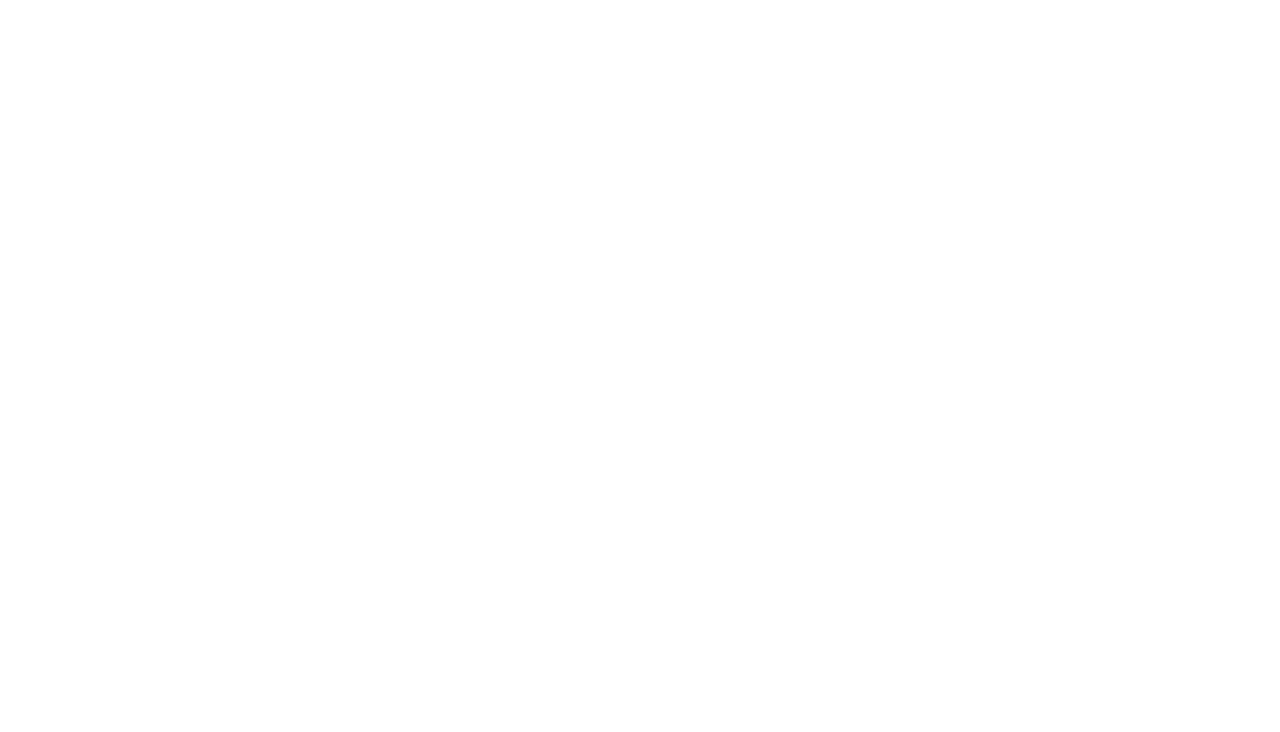
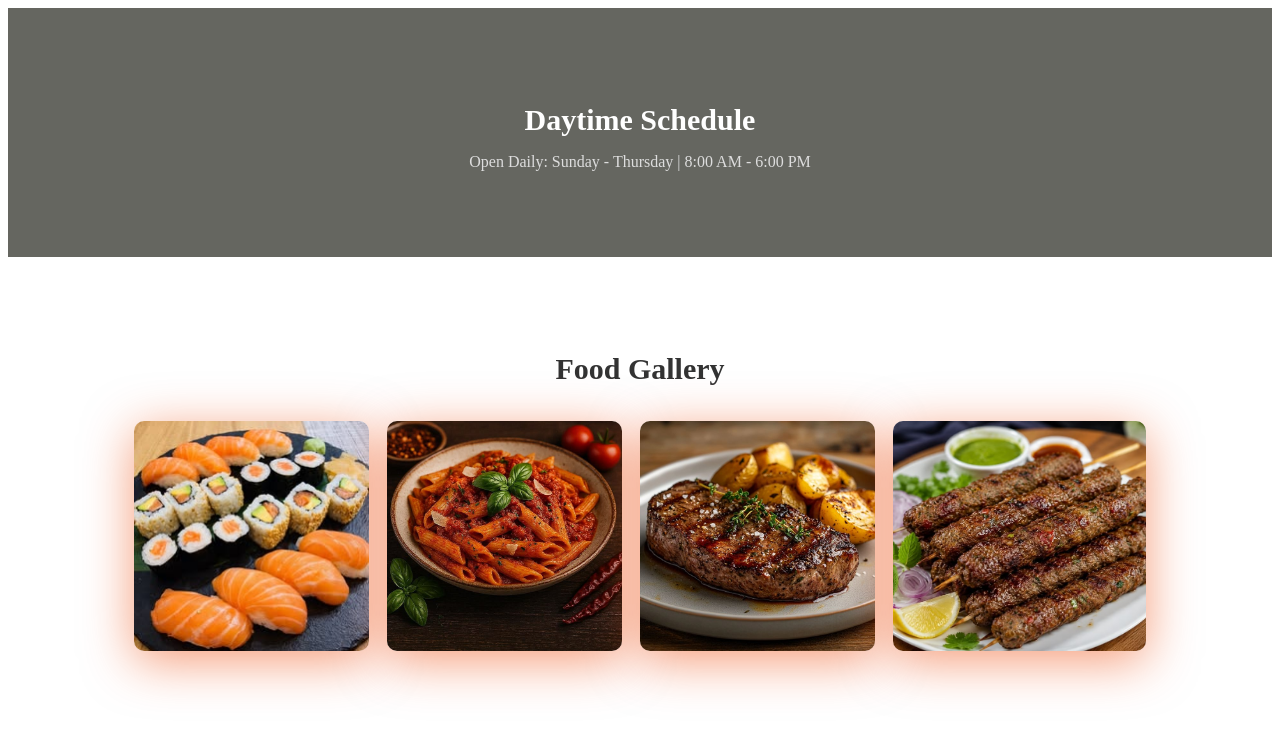
Before and after one commit to kokomedo22448-design/field-training-301.210, a plain HTML site: page index.html in a window 1280 px wide. Drawn offline with Linux system fonts and the light colour scheme.

Commit message:
Describe your

```diff
--- a/CSS/style.css
+++ b/CSS/style.css
@@ -12,7 +12,55 @@
 
     /* <!-- ===================== Mary ============================== --> */
 
-                            /* <!-- اكتبي هنا --> */
+.schedule {
+    background-color: #656660;
+    color: white;
+    text-align: center;
+    padding: 70px 20px;
+}
+
+.schedule h1 {
+    font-size: 30px;
+    margin-bottom: 15px;
+}
+
+.schedule p {
+    font-size: 16px;
+    color: #dddddd;
+}
+
+/* Food Gallery */
+.gallery {
+    background-color: white;
+    padding: 70px 10%;
+    text-align: center;
+}
+
+.gallery h2 {
+    font-size: 30px;
+    margin-bottom: 35px;
+    color: #333;
+}
+
+.food-container {
+    display: flex;
+    justify-content: center;
+    gap: 18px;
+}
+
+.food-container img {
+    box-shadow: 0px 10px 50px rgba(236, 68, 2, 0.534);
+    width: 25%;
+    height: 230px;
+    object-fit: cover;
+    border-radius: 10px;
+}
+
+.food-container img:hover {
+    box-shadow: 0px 10px 50px rgba(236, 68, 2, 0.904);
+    transition: 1.4s;
+    transform: translateY(-15px);
+}
 
     /* <!-- ===================== Mary ============================== --> */
 
--- a/index.html
+++ b/index.html
@@ -21,7 +21,26 @@
 
     <!-- ===================== Mary ============================== -->
 
-                            <!-- اكتبي هنا -->
+                           <!-- Daytime Schedule -->
+        <section class="schedule">
+            <h1>Daytime Schedule</h1>
+            <p>Open Daily: Sunday - Thursday | 8:00 AM - 6:00 PM</p>
+        </section>
+
+        <!-- Food Gallery -->
+        <section class="gallery">
+            <h2>Food Gallery</h2>
+
+            <div class="food-container">
+
+                <img src="./IMAGES/soshei.jfif" alt="Food">
+                <img src="./IMAGES/pasta.jfif" alt="Food">
+                <img src="./IMAGES/meet.jfif" alt="Food">
+                <img src="./IMAGES/kabab.jfif" alt="Food">
+
+            </div>
+        </section>
+        <!-- -------------------------------------------------------------------- -->
 
     <!-- ===================== Mary ============================== -->
 
```
